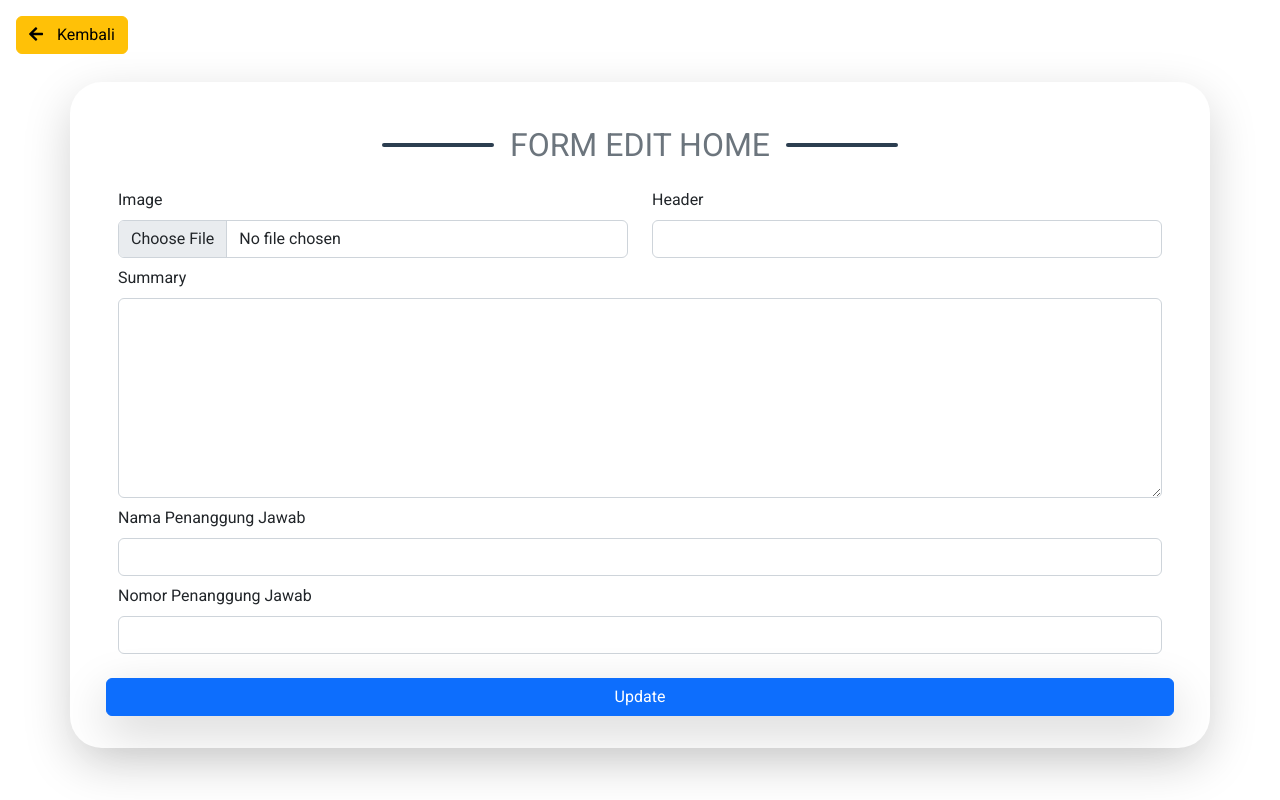
After one commit to Aryaw1jaya/mbkmsifupj, a PHP site: page /login/admin/edit.php in a window 1280 px wide. The commit adds this page. Run offline with PHP 8.4, Linux system fonts and the light colour scheme; data that the repository does not hold is empty; some libraries are stand-ins or nearby versions.

Commit message:
fix 15/01 2023

```diff
--- /dev/null
+++ b/login/admin/edit.php
@@ -0,0 +1,102 @@
+<!DOCTYPE html>
+<html lang="en">
+
+<head>
+    <meta charset="utf-8" />
+    <meta name="viewport" content="width=device-width, initial-scale=1" />
+    <title>Edit User Data</title>
+    <link href="https://cdn.jsdelivr.net/npm/bootstrap@5.2.2/dist/css/bootstrap.min.css" rel="stylesheet" integrity="sha384-Zenh87qX5JnK2Jl0vWa8Ck2rdkQ2Bzep5IDxbcnCeuOxjzrPF/et3URy9Bv1WTRi" crossorigin="anonymous">
+    <script src="https://cdn.jsdelivr.net/npm/bootstrap@5.2.2/dist/js/bootstrap.bundle.min.js" integrity="sha384-OERcA2EqjJCMA+/3y+gxIOqMEjwtxJY7qPCqsdltbNJuaOe923+mo//f6V8Qbsw3" crossorigin="anonymous"></script>
+
+    <link rel="stylesheet" href="https://cdnjs.cloudflare.com/ajax/libs/font-awesome/5.10.2/css/all.css" />
+    <link rel="stylesheet" href="../style/style.css" />
+    <?php include("../koneksi.php");
+
+    // Fetech user data based on id
+    $result = mysqli_query($koneksi, "SELECT * FROM home WHERE id_home=1");
+
+    while ($user_data = mysqli_fetch_array($result)) {
+        $heading = $user_data['heading'];
+        $summary = $user_data['summary'];
+        $nama_pj = $user_data['nama_penanggungjawab'];
+        $no_pj = $user_data['no_penanggungjawab'];
+    }
+    ?>
+</head>
+
+<body>
+    <a href="index.php" class="btn btn-warning mt-3 ms-3"><i class="fas fa-arrow-left"></i> Kembali</a>
+    <br /><br />
+
+    <!-- Start Card Testimoni -->
+    <div class="container m-auto px-5 py-4 bg-body rounded-5 my-1 shadow-lg">
+        <div class="divider-custom mb-4">
+            <div class="divider-custom-line"></div>
+            <div class="divider-custom-icon">
+                <h2 class="page-section-heading text-center text-uppercase text-secondary mb-0">Form Edit Home</h2>
+            </div>
+            <div class="divider-custom-line"></div>
+        </div>
+        <!-- Form Testimoni -->
+        <form class="mx-auto" name="update_user" method="post" action="edit.php">
+
+            <!-- 2 column grid layout with text inputs for the first and last names -->
+            <div class="row mb-2">
+                <div class="col mb-2">
+                    <div class="form-outline">
+                        <label class="form-label" for="form6Example1">Image</label>
+                        <input class="form-control" type="file" name="img">
+                    </div>
+                </div>
+
+                <div class="col">
+                    <div class="form-outline">
+                        <label class="form-label" for="form6Example2">Header</label>
+                        <input class="form-control" type="text" name="heading" value="<?php echo $heading ?>">
+                    </div>
+                </div>
+
+                <!-- Image input -->
+                <div class="form-outline mb-2">
+                    <label class="form-label" for="form6Example3">Summary</label>
+                    <textarea class="form-control" type="text" name="summary" style="height: 200px;"><?php echo $summary ?></textarea>
+                </div>
+
+                <!-- Prodi input -->
+                <div class="form-outline mb-2">
+                    <label class="form-label" for="form6Example4">Nama Penanggung Jawab</label>
+                    <input class="form-control" type="text" name="nama_penanggungjawab" value="<?php echo $nama_pj ?>">
+                </div>
+
+                <!-- Text input -->
+                <div class="form-outline mb-3">
+                    <label class="form-label" for="form6Example5">Nomor Penanggung Jawab</label>
+                    <input class="form-control" type="text" name="no_penanggungjawab" value="<?php echo $no_pj ?>">
+                </div>
+
+                <!-- Submit button -->
+                <input class="btn btn-primary btn-block mt-2 w-100 shadow-lg" type="submit" name="update" value="Update">
+        </form>
+        <!-- End form Testimoni -->
+    </div>
+    <!-- End Card Testimoni -->
+
+
+    <?php
+    // Check if form is submitted for user update, then redirect to homepage after update
+    if (isset($_POST['update'])) {
+        $heading = $_POST['heading'];
+        $summary = $_POST['summary'];
+        $nama_pj = $_POST['nama_penanggungjawab'];
+        $no_pj = $_POST['no_penanggungjawab'];
+
+        // update user data
+        $result2 = mysqli_query($koneksi, "UPDATE home SET heading='$heading', summary='$summary', nama_penanggungjawab='$nama_pj', no_penanggungjawab='$no_pj' WHERE id_home=1");
+
+        // Redirect to homepage to display updated user in list
+        header("Location: index.php");
+    }
+    ?>
+</body>
+
+</html>
--- a/login/manage-program/index.php
+++ b/login/manage-program/index.php
@@ -8,7 +8,7 @@
     <link href="https://cdn.jsdelivr.net/npm/bootstrap@5.2.2/dist/css/bootstrap.min.css" rel="stylesheet" integrity="sha384-Zenh87qX5JnK2Jl0vWa8Ck2rdkQ2Bzep5IDxbcnCeuOxjzrPF/et3URy9Bv1WTRi" crossorigin="anonymous">
     <!-- <script src="https://cdn.jsdelivr.net/npm/bootstrap@5.2.2/dist/js/bootstrap.bundle.min.js" integrity="sha384-OERcA2EqjJCMA+/3y+gxIOqMEjwtxJY7qPCqsdltbNJuaOe923+mo//f6V8Qbsw3" crossorigin="anonymous"></script> -->
     <link rel="stylesheet" href="https://cdnjs.cloudflare.com/ajax/libs/font-awesome/5.10.2/css/all.css" />
-    <link rel="stylesheet" href="../style/style.css" />
+    <!-- <link rel="stylesheet" href="../style/style.css" /> -->
 </head>
 <title>Manage Program</title>
 </head>
--- a/login/partials/footer.php
+++ b/login/partials/footer.php
@@ -1,3 +1,6 @@
+<link rel="stylesheet" href="https://cdn.jsdelivr.net/npm/bootstrap@5.2.1/dist/css/bootstrap.min.css" />
+<link rel="stylesheet" href="https://cdnjs.cloudflare.com/ajax/libs/font-awesome/5.10.2/css/all.css" />
+
 <!-- Start of Footer -->
 <footer class="text-center text-lg-start bg-dark text-light">
     <!-- Section: Social media -->
```
Also changed, not shown: faq.php (+14 -0 lines), index.php (+10 -4 lines), login/admin/index.php (+42 -1 lines), login/lecturer/index.php (+5 -2 lines), login/partials/navbar.php (+6 -6 lines), login/student/index.php (+13 -7 lines), 1 other file. Lines whose indentation alone changed are shown as unchanged.
